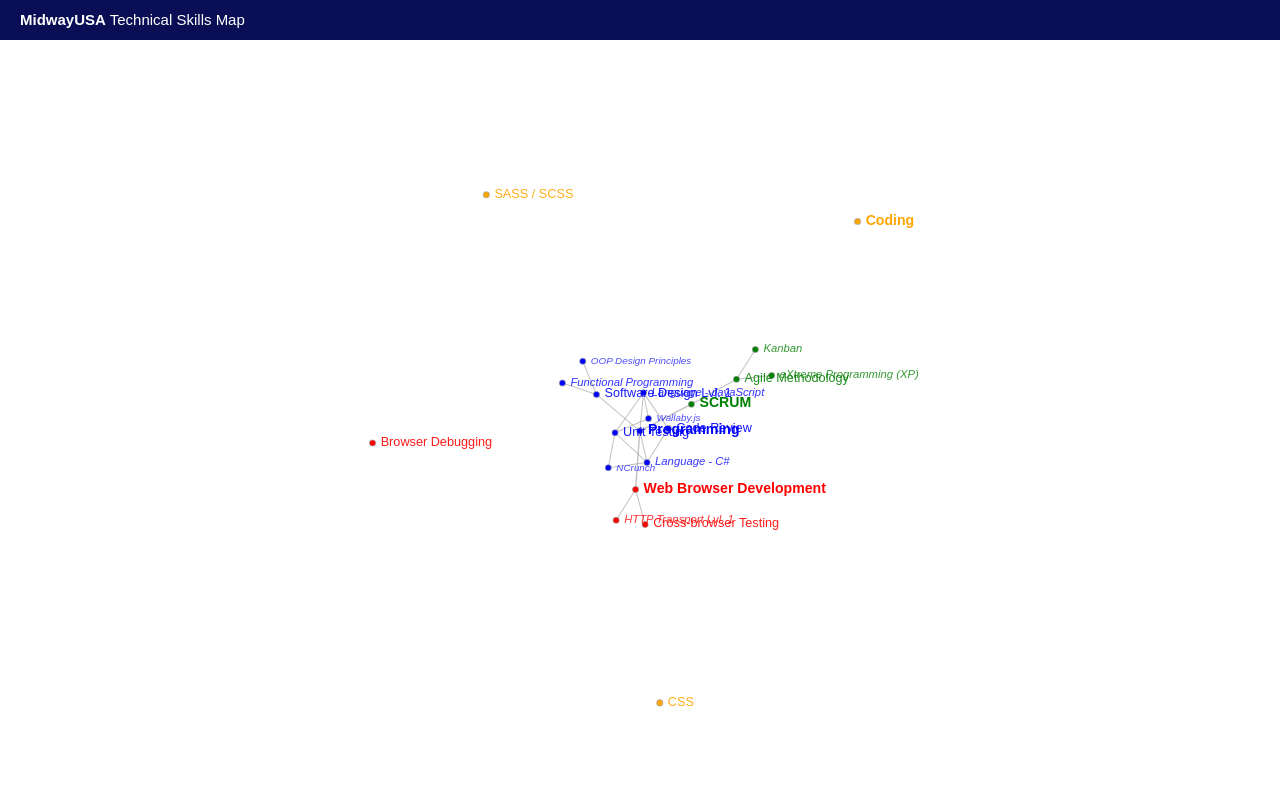
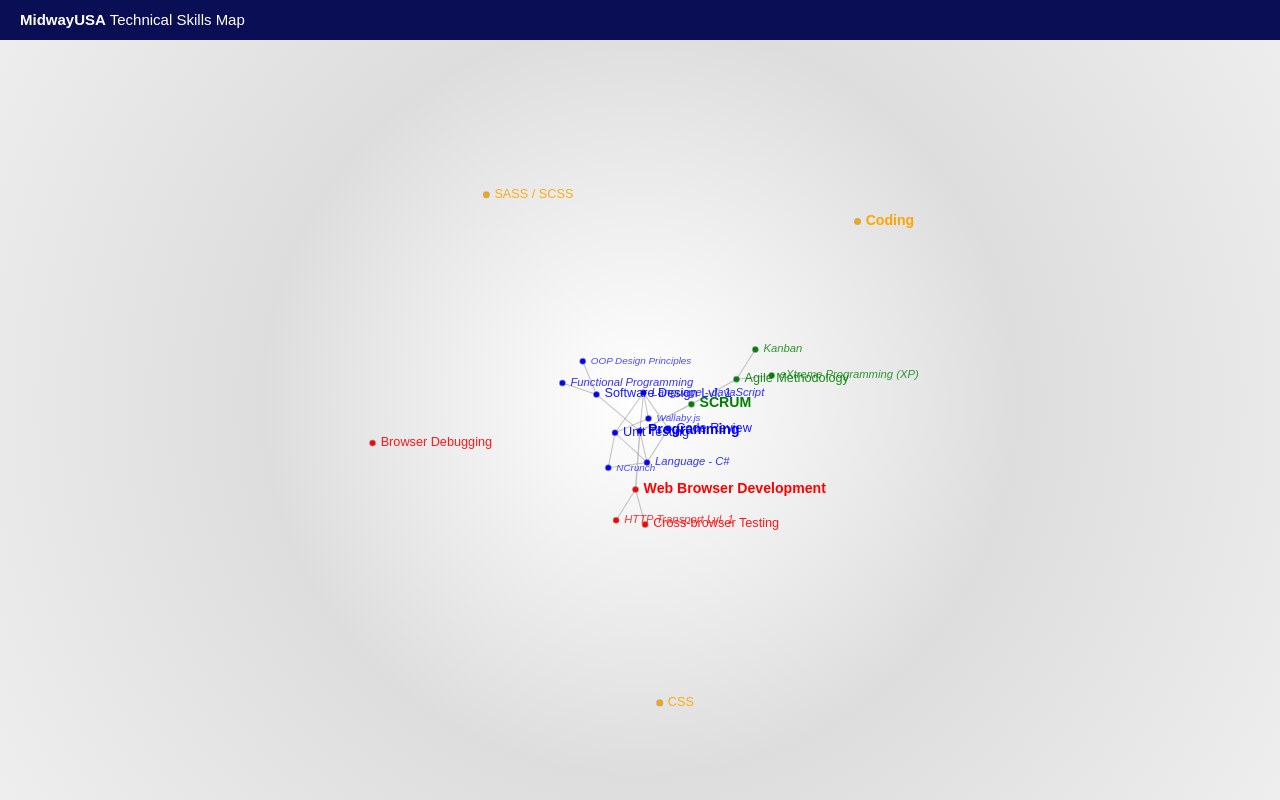
Before and after one commit to DVo-MidwayUSA/SkillsMatrix, a website built with webpack: page src/index.html in a window 1280 px wide. Built offline with nearby package versions, Linux system fonts and the light colour scheme.

Commit message:
added bg gradient

```diff
--- a/src/main.css
+++ b/src/main.css
@@ -3,6 +3,7 @@ body {
   font-size: 14px;
   margin: 0;
   padding: 0;
+  background-image: radial-gradient(circle, #fff, #ddd, #eee);
 }
 
 header {
```
